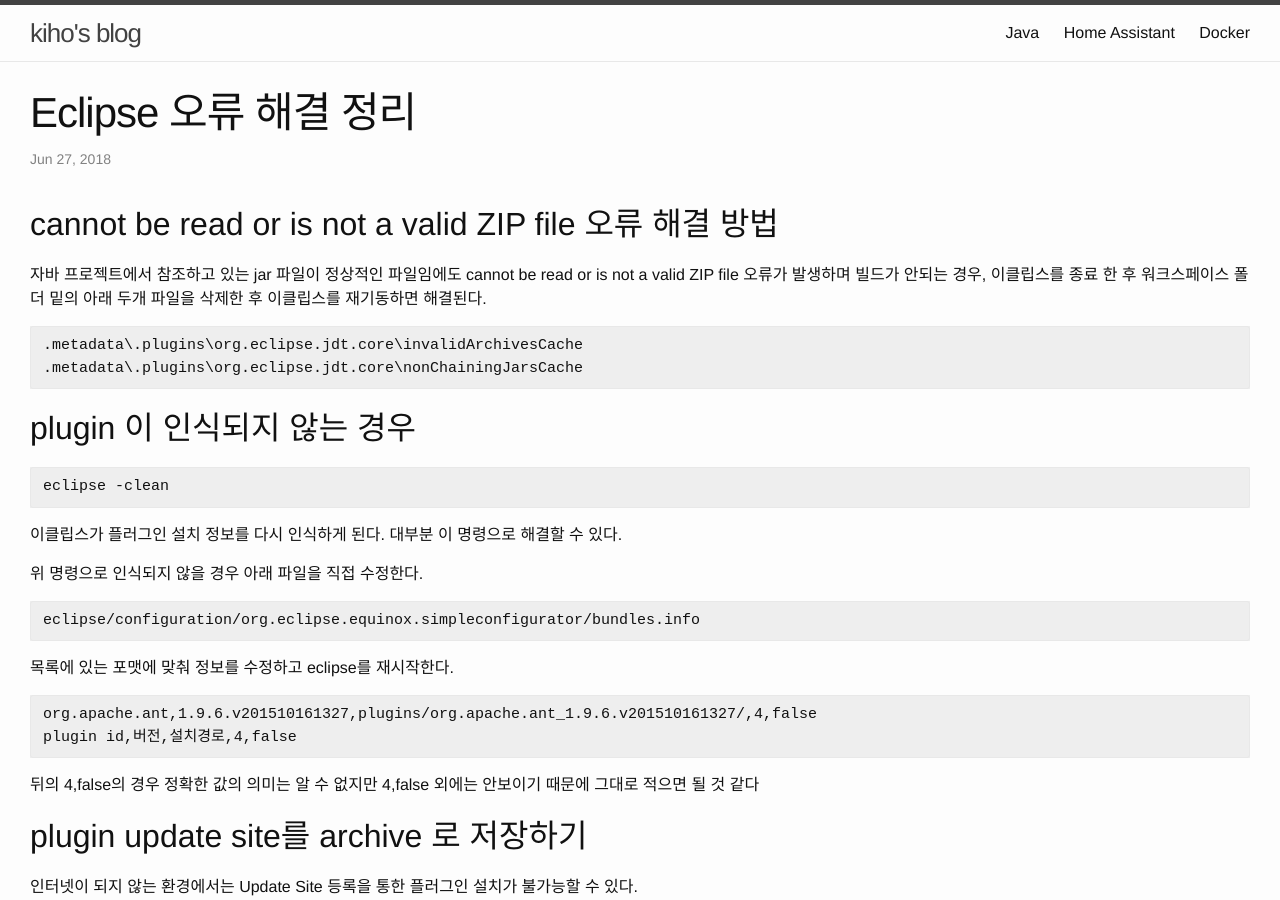
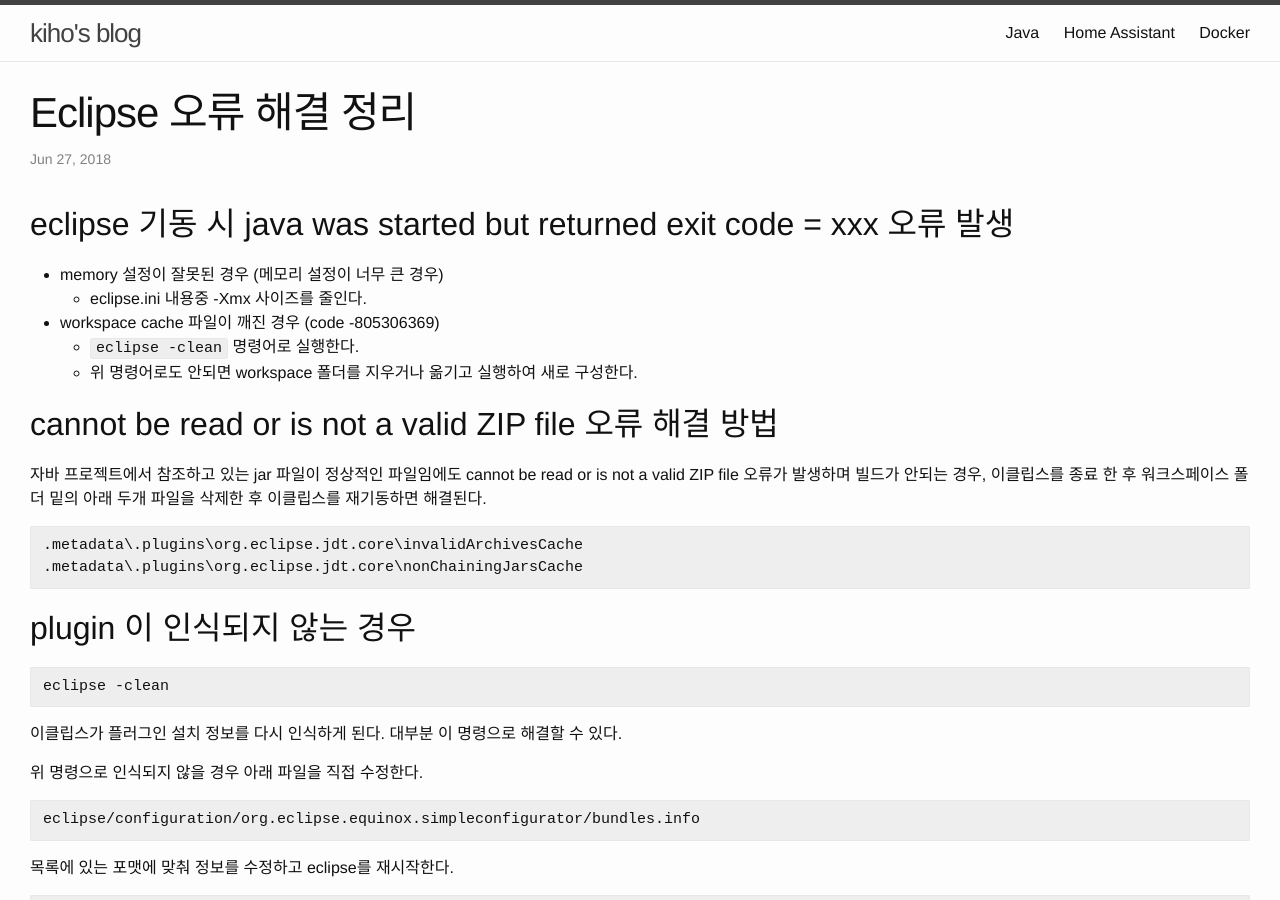
Before and after one commit to syspro86/syspro86.github.io, a Jekyll site: the page built from _posts/2018-06-26-eclipse-workaround.md, in a window 1280 px wide and 900 px high. Built offline with Jekyll 4.4.1, drawn with Linux system fonts in a browser that asks for light colours; comment, search, counter and statistics services are not loaded.

Commit message:
Update 2018-06-26-eclipse-workaround.md

```diff
--- a/_posts/2018-06-26-eclipse-workaround.md
+++ b/_posts/2018-06-26-eclipse-workaround.md
@@ -4,6 +4,15 @@
 date:   2018-06-27 20:57:00 +0900
 categories: java eclipse
 ---
+
+## eclipse 기동 시 java was started but returned exit code = xxx 오류 발생
+
+* memory 설정이 잘못된 경우 (메모리 설정이 너무 큰 경우)
+  * eclipse.ini 내용중 -Xmx 사이즈를 줄인다.
+
+* workspace cache 파일이 깨진 경우 (code -805306369)
+  * `eclipse -clean` 명령어로 실행한다.
+  * 위 명령어로도 안되면 workspace 폴더를 지우거나 옮기고 실행하여 새로 구성한다.
 
 ## cannot be read or is not a valid ZIP file 오류 해결 방법
 
```
